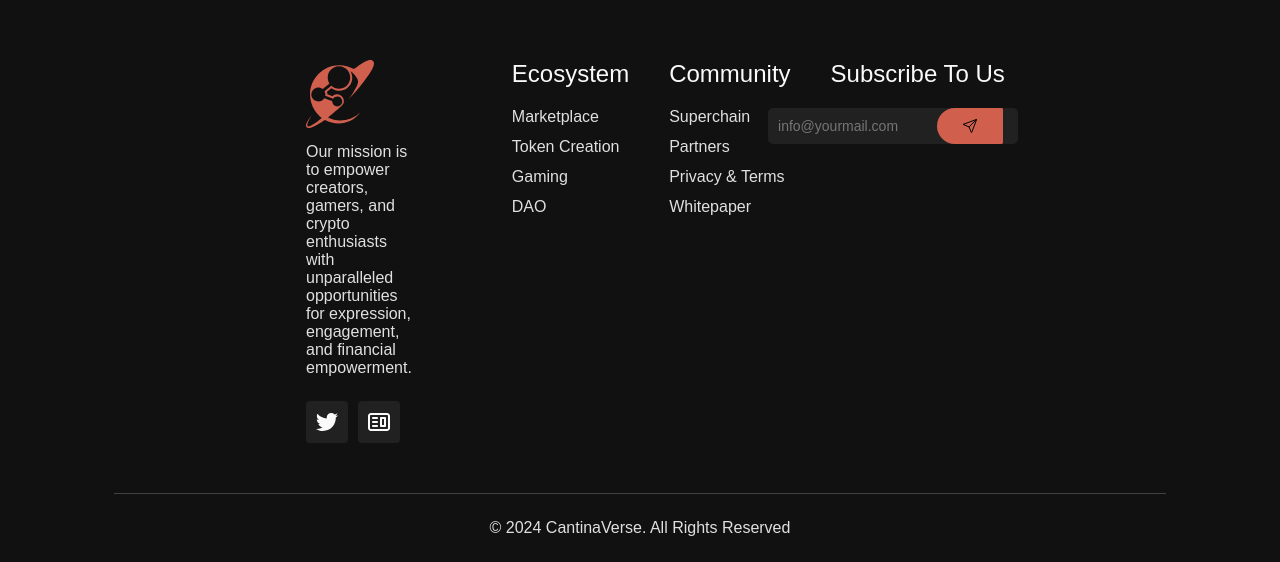
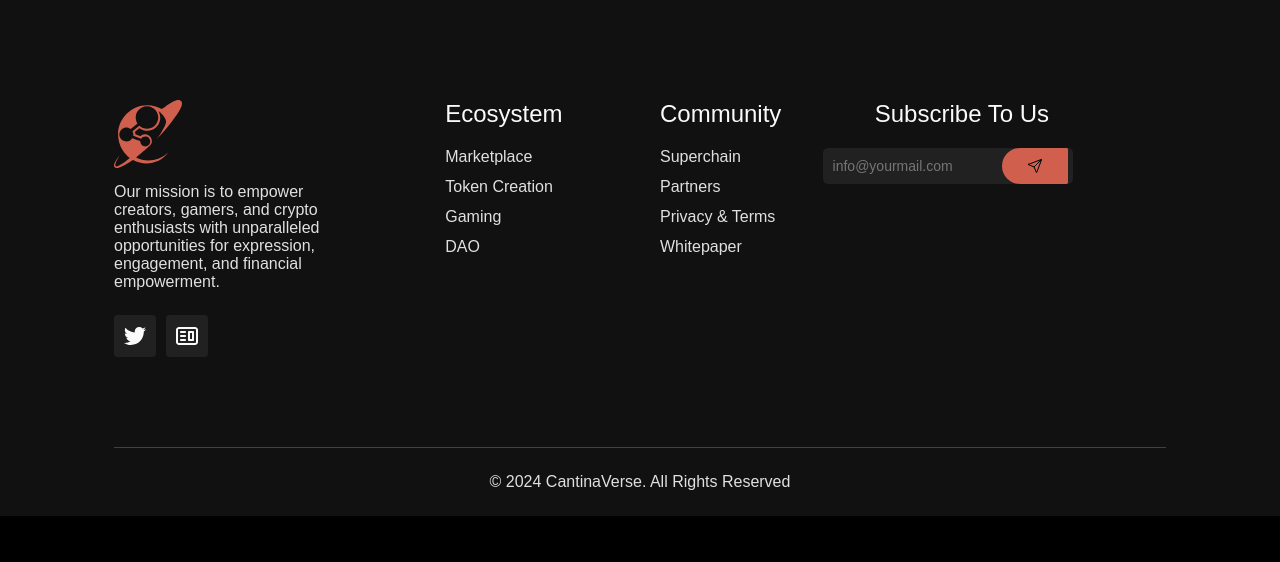
Before and after one commit to CantinaVerse-tech/frontend, a Next.js app: page /casinogames in a window 1280 px wide. Shown: the part 810-1372 px from the top of the page. After the commit the page ends 1326 px from the top, so only its background shows below. Built offline with nearby package versions, Linux system fonts and the light colour scheme; what @rainbow-me/rainbowkit, wagmi would draw is missing.

Commit message:
Edit: NFT Marketplace Footer Styling Edits

```diff
--- a/styles/globals.css
+++ b/styles/globals.css
@@ -1043,9 +1043,9 @@
 .footer { background-color: var(--xiketic); }
 
 .footer-top {
-  padding-block: var(--section-padding);
   border-block-end: 1px solid hsla(0, 0%, 100%, 0.2);
   display: grid;
+  padding-block: var(--section-padding);
   gap: 50px 40px;
 }
 
@@ -1732,12 +1732,6 @@
 }
 
 @media (min-width: 1200px) {
-  .footer-top,
-  .newsletter-section,
-  .team-section {
-    padding: 50px 15vw;
-  }
-
   .aboutus-big-text {
     font-size: 5rem;
   }
```
